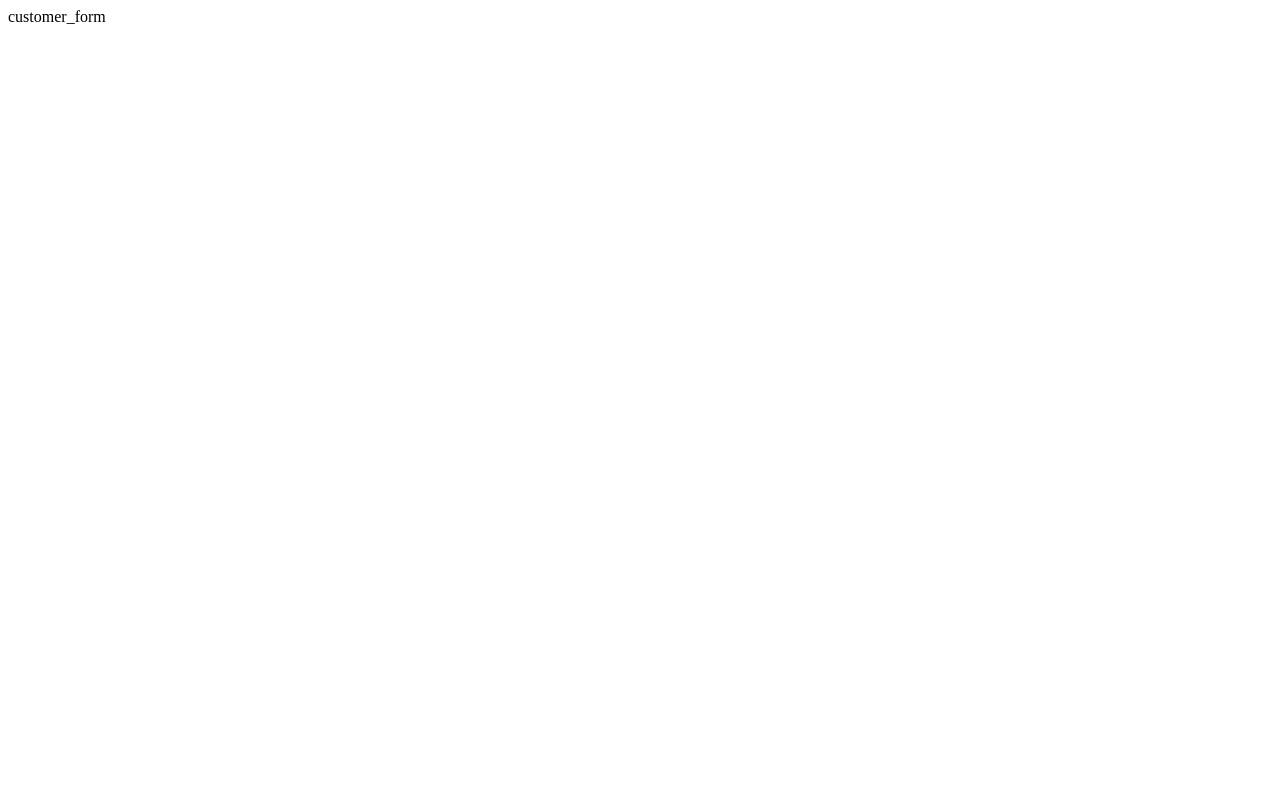
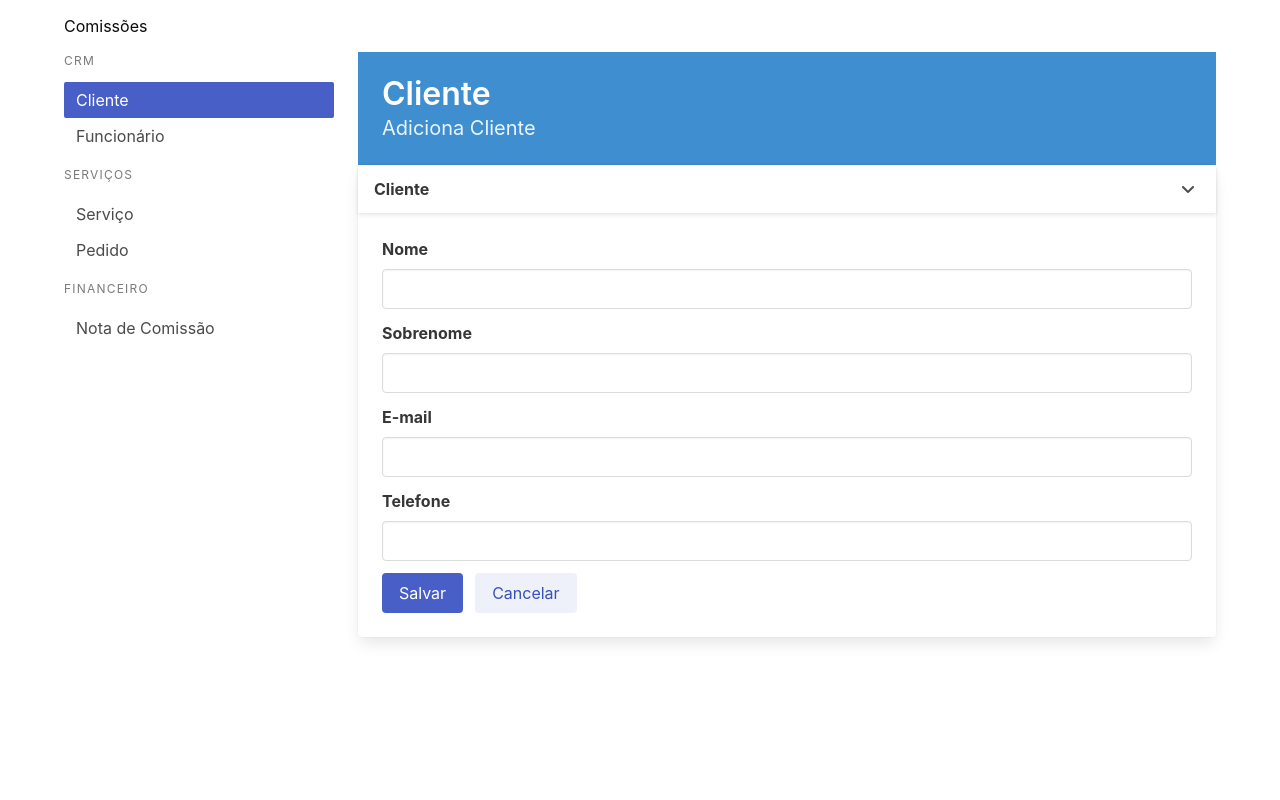
Before and after one commit to rg3915/comissao, a Django app: page /customer/create/ in a window 1280 px wide. Before the commit the page is almost empty. Run offline with Django 4.2, Linux system fonts and the light colour scheme; some libraries are stand-ins or nearby versions.

Commit message:
Adiciona customer_form

```diff
--- a/backend/crm/forms.py
+++ b/backend/crm/forms.py
@@ -8,7 +8,7 @@ class EmployeeForm(forms.ModelForm):
 
     class Meta:
         model = Employee
-        fields = ('user', 'occupation', 'rg', 'cpf', 'active')
+        fields = ('user', 'occupation', 'rg', 'cpf')
 
     def __init__(self, *args, **kwargs):
         super(EmployeeForm, self).__init__(*args, **kwargs)
@@ -21,7 +21,7 @@ class CustomerForm(forms.ModelForm):
 
     class Meta:
         model = Customer
-        fields = ('first_name', 'last_name', 'email', 'phone', 'active')
+        fields = ('first_name', 'last_name', 'email', 'phone')
 
     def __init__(self, *args, **kwargs):
         super(CustomerForm, self).__init__(*args, **kwargs)
--- a/backend/crm/templates/crm/customer_form.html
+++ b/backend/crm/templates/crm/customer_form.html
@@ -1 +1,67 @@
-customer_form
+{% extends "base.html" %}
+{% load widget_tweaks %}
+
+{% block content %}
+  <section class="hero is-info welcome is-small">
+    <div class="hero-body">
+      <div class="container">
+        <h1 class="title">
+          Cliente
+        </h1>
+        <h2 class="subtitle">
+          Adiciona Cliente
+        </h2>
+      </div>
+    </div>
+  </section>
+  <div class="columns">
+    <div class="column is-12">
+      <div class="card">
+        <header class="card-header">
+          <p class="card-header-title">
+            Cliente
+          </p>
+          <a
+            href="."
+            class="card-header-icon"
+            aria-label="more options"
+          >
+            <span class="icon">
+              <i
+                class="fa fa-angle-down"
+                aria-hidden="true"
+              ></i>
+            </span>
+          </a>
+        </header>
+        <div class="card-content">
+          <form action="." method="POST">
+            {% csrf_token %}
+
+            {% for field in form.visible_fields %}
+              <div class="field">
+                <label class="label">{{ field.label }}</label>
+                <div class="control">
+                  {% render_field field class="input" %}
+                </div>
+                {% for error in field.errors %}
+                  <p class="help is-danger">{{ error }}</p>
+                {% endfor %}
+              </div>
+            {% endfor %}
+
+            <div class="field is-grouped">
+              <div class="control">
+                <button class="button is-link">Salvar</button>
+              </div>
+              <div class="control">
+                <button class="button is-link is-light">Cancelar</button>
+              </div>
+            </div>
+
+          </form>
+        </div>
+      </div>
+    </div>
+  </div>
+{% endblock content %}
--- a/backend/financial/forms.py
+++ b/backend/financial/forms.py
@@ -8,7 +8,7 @@ class ComissionNoteForm(forms.ModelForm):
 
     class Meta:
         model = ComissionNote
-        fields = ('created_by', 'employee', 'payment_date', 'paid', 'active')
+        fields = ('created_by', 'employee', 'payment_date', 'paid')
 
     def __init__(self, *args, **kwargs):
         super(ComissionNoteForm, self).__init__(*args, **kwargs)
```
